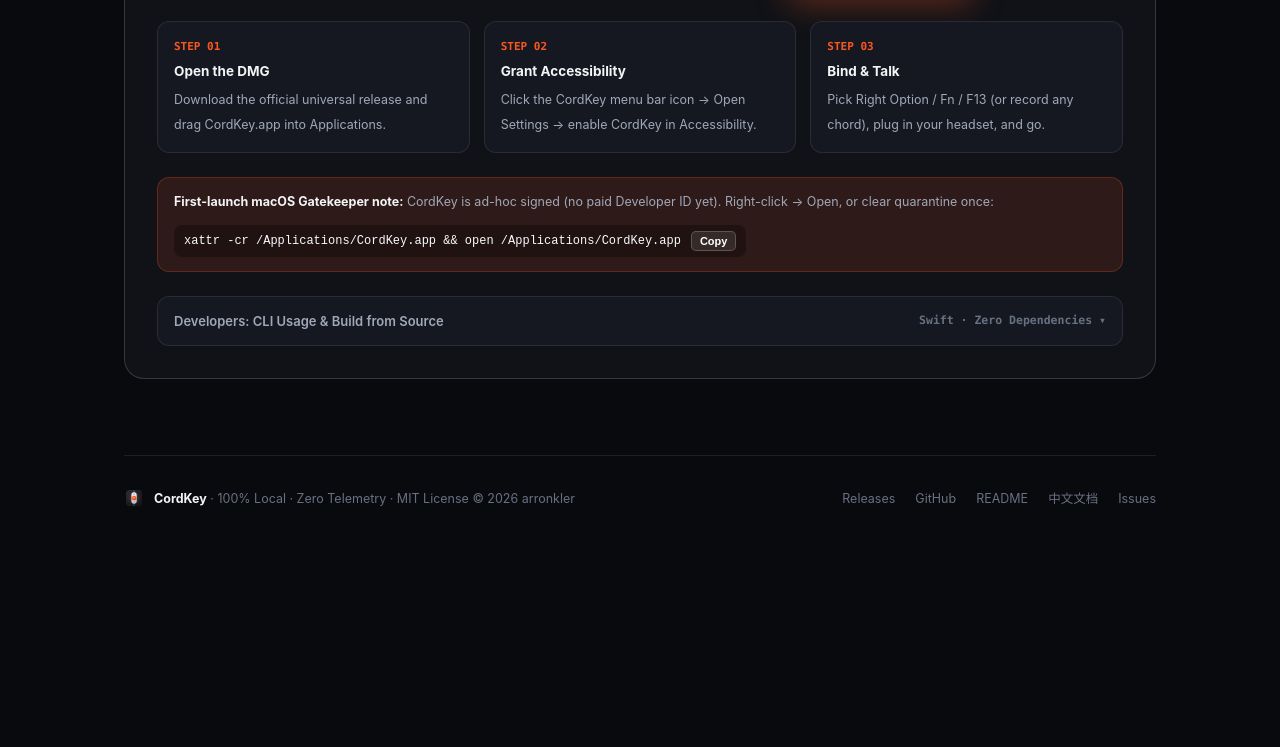
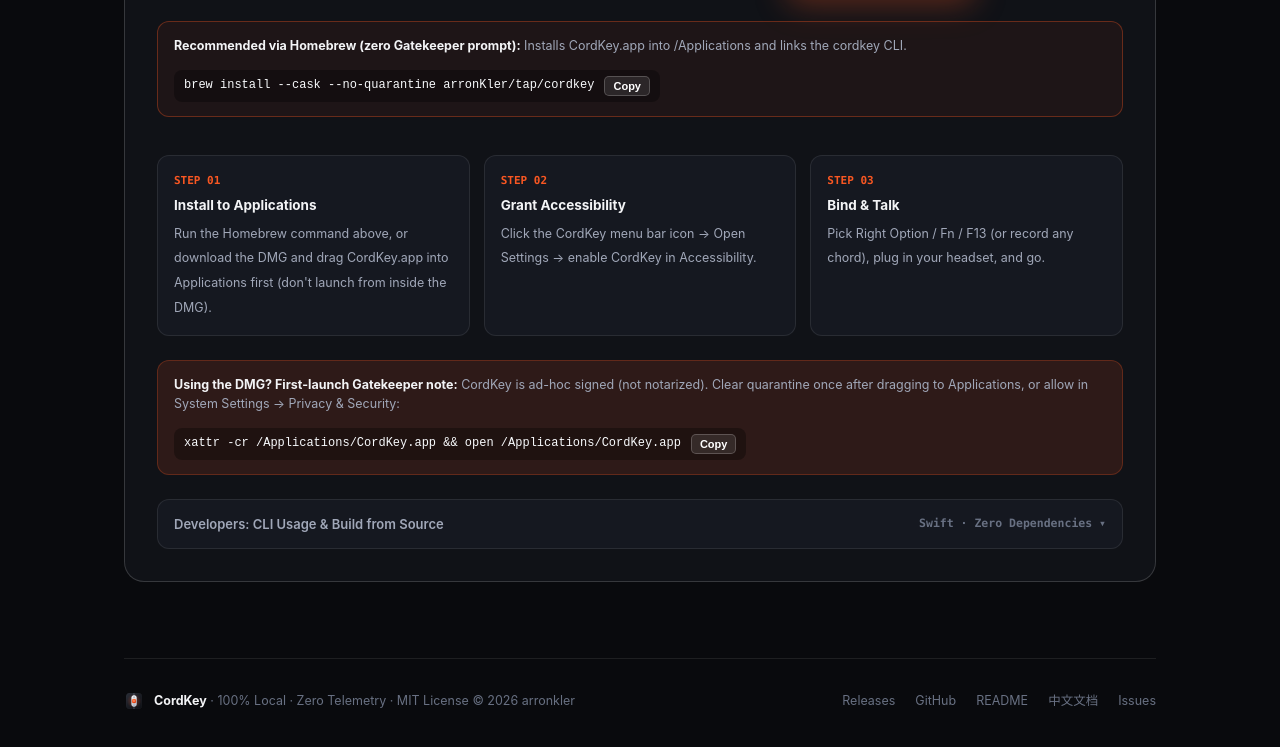
Before and after one commit to arronKler/cordkey, a plain HTML site: page docs/index.html in a window 1280 px wide. Shown: the part 3550-4297 px from the top of the page. Before the commit the page ends 4106 px from the top, so only its background shows below. Drawn offline with Linux system fonts and the light colour scheme; no server answers.

Commit message:
Add Homebrew Cask install instructions across README and Pages

```diff
--- a/docs/index.html
+++ b/docs/index.html
@@ -1439,11 +1439,22 @@
         </div>
       </div>
 
+      <div class="gatekeeper-note" style="margin-top:0;margin-bottom:14px;border-color:rgba(249,87,34,0.34);background:rgba(249,87,34,0.06);">
+        <div>
+          <strong style="color:var(--accent);" data-en="Recommended via Homebrew (zero Gatekeeper prompt):" data-zh="推荐 Homebrew 一行安装（免 Gatekeeper 拦截）：">Recommended via Homebrew (zero Gatekeeper prompt):</strong>
+          <span style="color:var(--text-2);" data-en="Installs CordKey.app into /Applications and links the cordkey CLI." data-zh="自动安装 CordKey.app 到「应用程序」并配置 cordkey 命令行。">Installs CordKey.app into /Applications and links the cordkey CLI.</span>
+        </div>
+        <div class="cmd-inline">
+          <code id="brewCmd">brew install --cask --no-quarantine arronKler/tap/cordkey</code>
+          <button class="copy-btn" id="copyBrew" type="button" data-en="Copy" data-zh="复制">Copy</button>
+        </div>
+      </div>
+
       <div class="steps-3">
         <div class="step-box">
           <div class="sn">STEP 01</div>
-          <strong data-en="Open the DMG" data-zh="打开 DMG 安装包">Open the DMG</strong>
-          <span data-en="Download the official universal release and drag CordKey.app into Applications." data-zh="下载官方通用版 DMG，将 CordKey.app 拖入「应用程序」文件夹。">Download the official universal release and drag CordKey.app into Applications.</span>
+          <strong data-en="Install to Applications" data-zh="安装到应用程序">Install to Applications</strong>
+          <span data-en="Run the Homebrew command above, or download the DMG and drag CordKey.app into Applications first (don't launch from inside the DMG)." data-zh="使用上方 Homebrew 一行安装，或下载 DMG 后先将 CordKey.app 拖入「应用程序」（勿在 DMG 内直接双击）。">Run the Homebrew command above, or download the DMG and drag CordKey.app into Applications first (don't launch from inside the DMG).</span>
         </div>
         <div class="step-box">
           <div class="sn">STEP 02</div>
@@ -1459,8 +1470,8 @@
 
       <div class="gatekeeper-note">
         <div>
-          <strong data-en="First-launch macOS Gatekeeper note:" data-zh="首次打开若提示“无法验证开发者”：">First-launch macOS Gatekeeper note:</strong>
-          <span style="color:var(--text-2);" data-en="CordKey is ad-hoc signed (no paid Developer ID yet). Right-click → Open, or clear quarantine once:" data-zh="开源版目前为免费签名，在应用程序里「右键 → 打开」，或在终端执行一次：">CordKey is ad-hoc signed (no paid Developer ID yet). Right-click → Open, or clear quarantine once:</span>
+          <strong data-en="Using the DMG? First-launch Gatekeeper note:" data-zh="使用 DMG 安装？首次打开放行说明：">Using the DMG? First-launch Gatekeeper note:</strong>
+          <span style="color:var(--text-2);" data-en="CordKey is ad-hoc signed (not notarized). Clear quarantine once after dragging to Applications, or allow in System Settings → Privacy &amp; Security:" data-zh="开源版目前为免费签名，拖入「应用程序」后在终端执行一次放行，或在「系统设置 → 隐私与安全性」点仍要打开：">CordKey is ad-hoc signed (not notarized). Clear quarantine once after dragging to Applications, or allow in System Settings → Privacy &amp; Security:</span>
         </div>
         <div class="cmd-inline">
           <code id="xattrCmd">xattr -cr /Applications/CordKey.app &amp;&amp; open /Applications/CordKey.app</code>
@@ -1535,15 +1546,20 @@ make app-install &amp;&amp; open /Applications/CordKey.app
   // Theme switcher
   document.getElementById("themeBtn").onclick = () => document.body.classList.toggle("light");
 
-  // Copy Gatekeeper command
-  document.getElementById("copyXattr").onclick = async () => {
-    const btn = document.getElementById("copyXattr");
-    try {
-      await navigator.clipboard.writeText(document.getElementById("xattrCmd").textContent.trim());
-      btn.textContent = lang === "zh" ? "已复制" : "Copied";
-      setTimeout(() => { btn.textContent = lang === "zh" ? "复制" : "Copy"; }, 1500);
-    } catch {}
-  };
+  // Copy command helpers (Homebrew + Gatekeeper)
+  function bindCopy(btnId, codeId) {
+    const btn = document.getElementById(btnId);
+    if (!btn) return;
+    btn.onclick = async () => {
+      try {
+        await navigator.clipboard.writeText(document.getElementById(codeId).textContent.trim());
+        btn.textContent = lang === "zh" ? "已复制" : "Copied";
+        setTimeout(() => { btn.textContent = lang === "zh" ? "复制" : "Copy"; }, 1500);
+      } catch {}
+    };
+  }
+  bindCopy("copyBrew", "brewCmd");
+  bindCopy("copyXattr", "xattrCmd");
 
   // Interactive Hardware + Popover Simulator
   let mode = "toggle";
```
Also changed, not shown: 2 other files.
